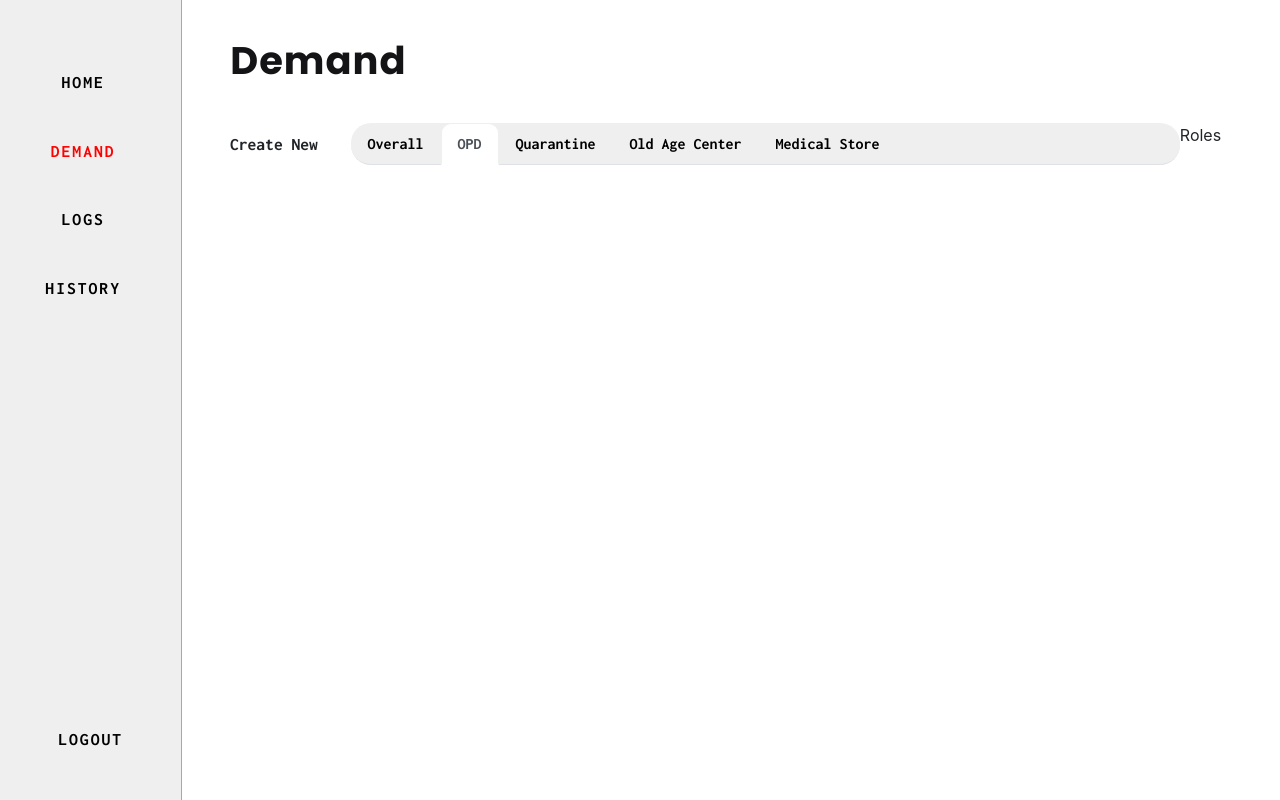
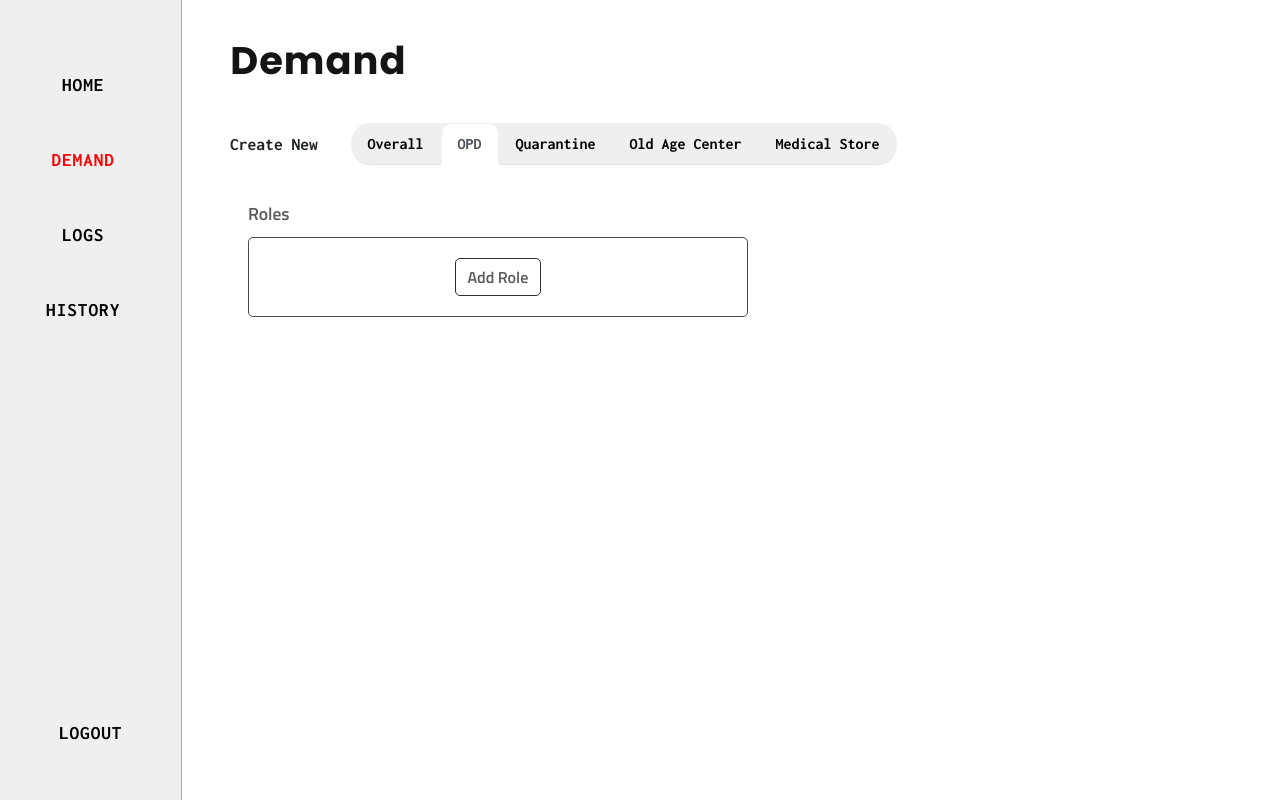
Before and after one commit to combatcovid19kgp/PPE_rationalizer_frontend, a React (Create React App) app: page /demand in a window 1280 px wide. Both pictures are taken after a click on the tab "OPD". Built offline with nearby package versions, Linux system fonts and the light colour scheme.

Commit message:
adder functionality v.01
just a prototype of adder

```diff
--- a/public/index.html
+++ b/public/index.html
@@ -14,6 +14,7 @@
     <link href="https://fonts.googleapis.com/css2?family=Ubuntu:ital,wght@0,300;0,500;1,400&display=swap" rel="stylesheet">
     <link href="https://fonts.googleapis.com/css2?family=Poppins:wght@500;600;700&display=swap" rel="stylesheet">
     <link href="https://fonts.googleapis.com/css2?family=Inconsolata:wght@500;600;700;800&display=swap" rel="stylesheet">
+    <link href="https://fonts.googleapis.com/css2?family=Titillium+Web:wght@300;400;600;700&display=swap" rel="stylesheet">
     <meta
       name="description"
       content="Web site created using create-react-app"
--- /dev/null
+++ b/src/component/demand/Adder/role.css
@@ -0,0 +1,33 @@
+
+.flex-container{
+    display: flex;
+    flex-direction: column;
+    flex-wrap: nowrap;
+    justify-content: space-evenly;
+}
+
+.flex-item-adder{
+    font-family: 'Titillium Web', sans-serif;
+    font-weight: 600;
+    font-size: 1.1em;
+    color: #5B5B5B;
+    width: 500px;
+    padding: 20px;
+    border:rgba(0, 0, 0, 0.7) solid 1px;
+    text-align: center;
+    border-radius: 5px;
+    /*background: #E1E1E187;*/
+}
+
+.btn{
+    color: #5B5B5B;
+    background: white;
+    border-radius: 5px;
+    border: #282c34 solid 1px;
+    font-weight: 600;
+}
+
+.btn-outline-light:hover{
+    color: black;
+    border: black solid 1px;
+}
--- /dev/null
+++ b/src/component/demand/Adder/role.jsx
@@ -0,0 +1,41 @@
+import React, { Component } from 'react';
+import './role.css'
+import Button from 'react-bootstrap/Button'
+
+class Role extends Component{
+    constructor(props){
+        super(props);
+        this.state={
+            roles : []
+        };
+        this.handleClick = this.handleClick.bind(this);
+    }
+    handleClick(){
+        this.setState(previousState =>({
+            roles: [...previousState.roles,{
+                role : 'Doctor'
+            }]
+        }))
+    }
+
+    render() {
+        let cards = [];
+        this.state.roles.forEach((role) => {
+            cards.push(
+                    <div className='flex-item-adder'>
+                        <Button variant="outline-light">{role.role}</Button>
+                    </div>
+            )
+        });
+        return(
+            <div className='flex-container'>
+                {cards}
+                <div className='flex-item-adder'>
+                    <Button variant="outline-light" onClick={() =>this.handleClick()}>Add Role</Button>
+                </div>
+            </div>
+        )
+    }
+}
+
+export default Role
--- a/src/component/demand/OPD/opd.css
+++ b/src/component/demand/OPD/opd.css
@@ -0,0 +1,14 @@
+
+.sub_header{
+    font-family: 'Titillium Web', sans-serif;
+    font-size: 1.1em;
+    font-weight: 600;
+    color: #5B5B5B;
+    margin-bottom: 10px;
+}
+
+.main1{
+    position: relative;
+    display: inline-block;
+    margin: 10px;
+}
--- a/src/component/demand/OPD/opd.jsx
+++ b/src/component/demand/OPD/opd.jsx
@@ -1,12 +1,18 @@
 import React, { Component } from 'react';
 import './opd.css'
-
+import Role from "../Adder/role";
 class Opd extends Component{
+    constructor(props){
+        super(props);
+    }
     render() {
         return(
-            <div>
-                <div className='sub'>
+            <div className='main1'>
+                <div className='sub_header'>
                     Roles
+                </div>
+                <div className='adder'>
+                    <Role/>
                 </div>
             </div>
         )
--- a/src/component/demand/demand.css
+++ b/src/component/demand/demand.css
@@ -1,5 +1,4 @@
 .title_header{
-    /*font-family: 'Ubuntu', sans-serif;*/
     font-family: 'Poppins', sans-serif;
     color: #141417;
     padding: 1em 0.8em;
@@ -32,16 +31,29 @@
 .nav-tabs{
     border-radius: 20px;
     background: #E1E1E187;
-    width: 80%;
-    float: left;
+    margin: 0!important;
+    text-align: right;
+    flex-grow: 0;
+    flex-shrink: 3;
 }
 
-.create{
+.create {
     display: inline-block;
-    float: left;
     padding: .5rem 1em;
     font-family: 'Inconsolata', monospace;
-    font-weight:700;
+    font-weight: 700;
     margin-right: 15px;
     font-size: 1.1em;
+    flex-grow: 0;
+    flex-shrink: 0;
 }
+.tabs{
+    display: flex;
+    flex-flow: row wrap;
+}
+
+.tab-content{
+    width: 100%;
+    flex-shrink: 0;
+    margin: 2vw;
+}
--- a/src/component/menu/menu-alt.css
+++ b/src/component/menu/menu-alt.css
@@ -33,11 +33,11 @@
     padding: 1.2em 0.8em;
     font-family: 'Inconsolata', monospace;
     transition: transform 0.4s ease-out, -webkit-transform 0.2s ease-out;
-    font-weight: 700!important;
-    letter-spacing: 2px;
+    font-weight: bolder!important;
+    letter-spacing: 1px;
     text-align: center;
     width: 100%;
-    font-size: 1.1em;
+    font-size: 1.2em;
 }
 
 #nav-items:hover{
```
